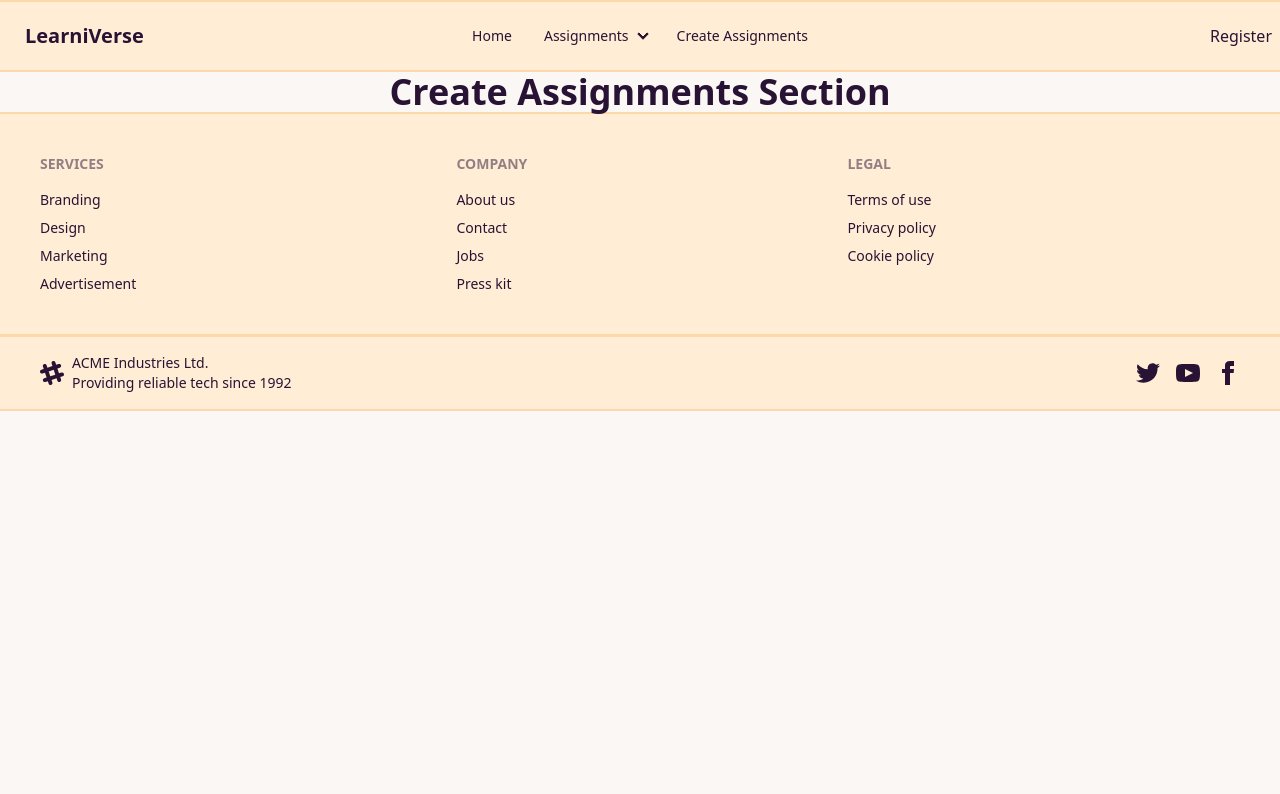
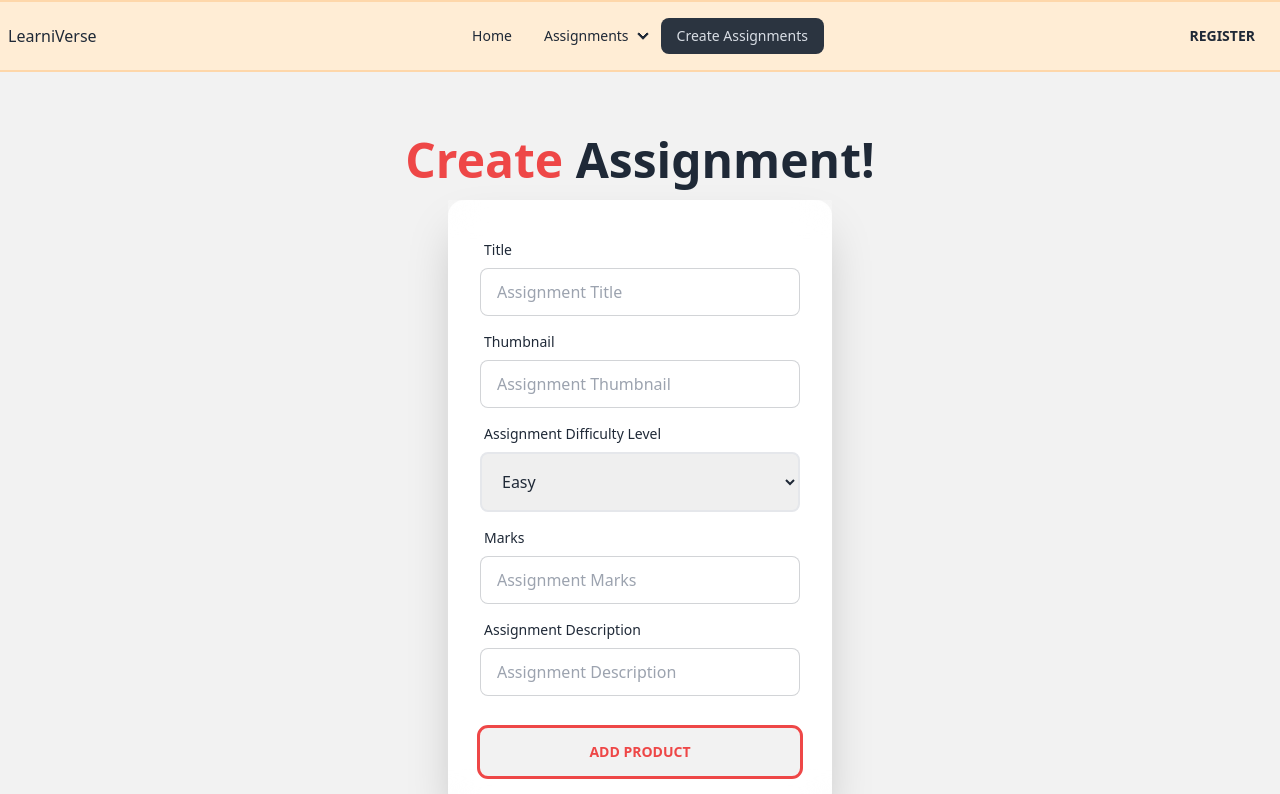
Before and after one commit to AAkilRaiyanPrantho/Learniverse-Client-Site, a React (Vite) app: page /createAssignments in a window 1280 px wide. Shown: the top 794 px of the page. Built offline with nearby package versions, Linux system fonts and the light colour scheme; no server answers.

Commit message:
Assignment Creation Page Added

```diff
--- a/index.html
+++ b/index.html
@@ -1,5 +1,5 @@
 <!doctype html>
-<html lang="en" data-theme="cupcake">
+<html lang="en" data-theme="light">
   <head>
     <meta charset="UTF-8" />
     <link rel="icon" type="image/svg+xml" href="/vite.svg" />
--- a/src/components/CreateAssignments/CreateAssignments.jsx
+++ b/src/components/CreateAssignments/CreateAssignments.jsx
@@ -1,11 +1,114 @@
+const CreateAssignments = () => {
+  const handleCreateAssignments = (e) => {
+    e.preventDefault();
+    const form = e.target;
+    const title = form.title.value;
+    const thumbnail = form.thumbnail.value;
+    const assignmentDifficultyLevel = form.assignmentDifficultyLevel.value;
+    const marks = form.marks.value;
+    const assignmentDescription = form.assignmentDescription.value;
 
+    const newAssignment = { title, thumbnail, assignmentDifficultyLevel, marks, assignmentDescription };
+    console.log(newAssignment);
+  };
 
-const CreateAssignments = () => {
-    return (
-        <div>
-            <h1 className="text-center font-bold text-4xl">Create Assignments Section</h1>
+  return (
+    <div>
+      <div>
+        <div className="hero min-h-screen bg-base-200">
+          <div className="hero-content flex-col lg:flex-col">
+            <div className="text-center lg:text-left">
+              <h1 className="text-5xl font-bold">
+                {" "}
+                <span className="text-[#ee4747]">Create </span>Assignment!
+              </h1>
+            </div>
+            <div className="card flex-shrink-0 w-full max-w-sm shadow-2xl bg-base-100">
+              <form
+                onSubmit={handleCreateAssignments}
+                className="card-body w-96 backdrop-blur-lg"
+              >
+                <div className="form-control">
+                  <label className="label">
+                    <span className="label-text">Title</span>
+                  </label>
+                  <input
+                    type="text"
+                    name="title"
+                    placeholder="Assignment Title"
+                    className="input input-bordered"
+                    required
+                  />
+                </div>
+                <div className="form-control">
+                  <label className="label">
+                    <span className="label-text">Thumbnail</span>
+                  </label>
+                  <input
+                    type="url"
+                    name="thumbnail"
+                    placeholder="Assignment Thumbnail"
+                    className="input input-bordered"
+                    required
+                  />
+                </div>
+                <div className="form-control">
+                  <label className="label">
+                    <span className="label-text">Assignment Difficulty Level</span>
+                  </label>
+                  <select
+                    id="assignmentDifficultyLevel"
+                    name="assignmentDifficultyLevel"
+                    className="p-4 border-2 rounded-lg"
+                    required
+                  >
+                    <option value="Easy">Easy</option>
+                    <option value="Medium">Medium</option>
+                    <option value="Hard">Hard</option>
+
+                  </select>
+                </div>
+
+                <div className="form-control">
+                  <label className="label">
+                    <span className="label-text">Marks</span>
+                  </label>
+                  <input
+                    type="text"
+                    name="marks"
+                    placeholder="Assignment Marks"
+                    className="input input-bordered"
+                    required
+                  />
+                </div>
+                <div className="form-control">
+                  <label className="label">
+                    <span className="label-text">Assignment Description</span>
+                  </label>
+                  <input
+                    type="text"
+                    name="assignmentDescription"
+                    placeholder="Assignment Description"
+                    className="input input-bordered"
+                    required
+                  />
+                </div>
+
+                <div className="form-control mt-6">
+                  <button className="btn outline outline-[#ee4747] text-[#ee4747]">
+                    Add Product
+                  </button>
+                </div>
+              </form>
+              {/* <ToastContainer /> */}
+              {/* {signUpError && <p className="text-red-800">{signUpError}</p>} */}
+              {/* {signUpSuccess && <p className="text-green-800">{signUpSuccess}</p>} */}
+            </div>
+          </div>
         </div>
-    );
+      </div>
+    </div>
+  );
 };
 
 export default CreateAssignments;
--- a/src/components/Shared/NavBar/NavBar.css
+++ b/src/components/Shared/NavBar/NavBar.css
@@ -0,0 +1,5 @@
+li a.active{
+    text-decoration: underline;
+    color: #ee4747;
+    font-style: italic;
+}
--- a/src/components/Shared/NavBar/NavBar.jsx
+++ b/src/components/Shared/NavBar/NavBar.jsx
@@ -1,4 +1,4 @@
-import { Link } from "react-router-dom";
+import { Link, NavLink } from "react-router-dom";
 
 const NavBar = () => {
   return (
@@ -27,59 +27,63 @@ const NavBar = () => {
               className="menu menu-sm dropdown-content mt-3 z-[1] p-2 shadow bg-base-100 rounded-box w-52"
             >
               <li>
-                <a>Home</a>
+                <NavLink>Home</NavLink>
               </li>
               <li>
                 <a>Assignments</a>
                 <ul className="p-2">
                   <li>
-                    <a>All Assignments</a>
+                    <NavLink>All Assignments</NavLink>
                   </li>
                   <li>
-                    <a>My Assignments</a>
+                    <NavLink>My Assignments</NavLink>
                   </li>
                   <li>
-                    <a>Submitted Assignments</a>
+                    <NavLink>Submitted Assignments</NavLink>
                   </li>
                 </ul>
               </li>
               <li>
-                <a>Create Assignments</a>
+                <NavLink>Create Assignments</NavLink>
               </li>
             </ul>
           </div>
-          <a className="btn btn-ghost normal-case text-xl">LearniVerse</a>
+          <Link to={'/'}>LearniVerse</Link>
         </div>
         <div className="navbar-center hidden lg:flex">
           <ul className="menu menu-horizontal px-1">
             <li>
-              <Link to="/">Home</Link>
+              <NavLink to="/">Home</NavLink>
             </li>
             <li tabIndex={0}>
               <details>
                 <summary>Assignments</summary>
                 <ul className="p-2">
                   <li>
-                    <Link to="/allAssignments">All Assignments</Link>
+                    <NavLink to="/allAssignments">All Assignments</NavLink>
                   </li>
                   <li>
-                    <Link to={"/myAssignments"}>My Assignments</Link>
+                    <NavLink to={"/myAssignments"}>My Assignments</NavLink>
                   </li>
                   <li>
-                    <Link to={"/submittedAssignments"}>
+                    <NavLink to={"/submittedAssignments"}>
                       Submitted Assignments
-                    </Link>
+                    </NavLink>
                   </li>
                 </ul>
               </details>
             </li>
             <li>
-              <Link to={"/createAssignments"}>Create Assignments</Link>
+              <NavLink to={"/createAssignments"}>Create Assignments</NavLink>
             </li>
           </ul>
         </div>
         <div className="navbar-end">
-          <Link to={'/signUp'}>Register</Link>
+          <ul>
+            <li>
+            <NavLink to={'/signUp'}><button className="btn btn-ghost">Register</button></NavLink>
+            </li>
+          </ul>
         </div>
       </div>
     </div>
```
